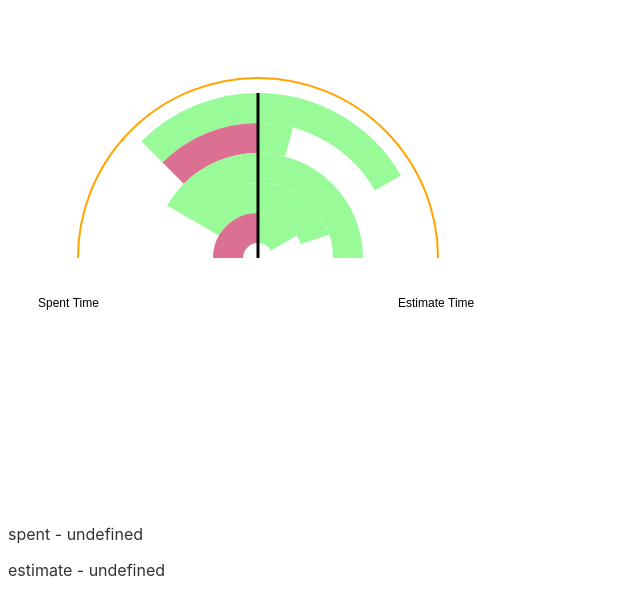
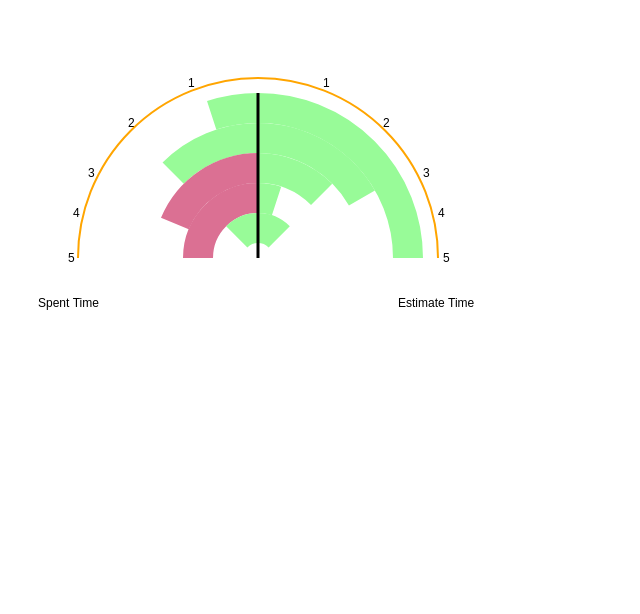
Before and after one commit to vasanth2929/chart_svelte, a Svelte app: page / in a window 1280 px wide. Shown: the top 614 px of the page, without its empty margins (0-640 px from the left). Built offline with nearby package versions, Linux system fonts and the light colour scheme.

Commit message:
fix: add tooltip to the chart

```diff
--- a/src/App.svelte
+++ b/src/App.svelte
@@ -4,28 +4,28 @@
     let data: Data<"spent", "estimate"> = [
         {
             name: "M1",
-            left: { name: "spent", value: 4 },
+            left: { name: "spent", value: 1 },
             right: { name: "estimate", value: 5 },
         },
         {
             name: "M2",
-            left: { name: "spent", value: 4 },
+            left: { name: "spent", value: 2 },
             right: { name: "estimate", value: 3 },
         },
         {
             name: "M3",
-            left: { name: "spent", value: 5 },
-            right: { name: "estimate", value: 8 },
+            left: { name: "spent", value: 4 },
+            right: { name: "estimate", value: 2 },
         },
         {
             name: "M4",
             left: { name: "spent", value: 5 },
-            right: { name: "estimate", value: 7 },
+            right: { name: "estimate", value: 1 },
         },
         {
             name: "M5",
-            left: { name: "spent", value: 8 },
-            right: { name: "estimate", value: 5 },
+            left: { name: "spent", value: 2 },
+            right: { name: "estimate", value: 2 },
         },
     ];
 </script>
--- a/src/components/canvas/R.svelte
+++ b/src/components/canvas/R.svelte
@@ -1,36 +1,34 @@
 <script lang="ts">
+    // Import Core
     import { onMount, onDestroy } from "svelte";
+    import { fade } from "svelte/transition";
     import Konva from "konva";
+    // Import Types
     import type { Stage } from "konva/types/Stage";
     import type { Layer } from "konva/types/Layer";
-    import {
-        degreesToRadians,
-        findMinAndMax,
-        getNumbers,
-        findXPosition,
-    } from "../../utils";
     import type { Shape } from "konva/types/Shape";
-    let left, right;
-    interface Option {
-        width?: number;
-        height?: number;
-        data: any[];
-        fontColor?: string;
-        leftLabel?: string;
-        rightLabel?: string;
-        valueInticatorColor?: string;
-        verticalLineColor?: string;
-        rightArcColor?: string;
-        leftArcColorOnFailure?: string;
-        backgroundColor?: string;
-    }
-    let shapes: Shape[] = [];
+    import type { Option } from "../../types";
+    // Import Utils
+    import { degreesToRadians, findMinAndMax, getNumbers } from "../../utils";
+
     export let data = [];
+
+    let leftValue: number,
+        rightValue: number,
+        top: number,
+        left: number,
+        title: string;
+    let showTooltip: boolean = false;
+
     let isSlicing = true;
     let { max, min } = findMinAndMax(data);
 
+    let writeText = (text, x, y) => new Konva.Text({ text, x, y });
+
     function chart(ele: HTMLElement, options: Option) {
+        let shapes: Array<Shape> = [];
         let layer: Layer, stage: Stage, rightArc: Shape, leftArc: Shape;
+
         function draw(options: Option) {
             let wrapper = document.createElement("div");
             wrapper.id = "radial-chart";
@@ -51,39 +49,12 @@
             let numbers = getNumbers(min, max);
             let revArr = [...numbers];
             numbers.reverse();
-            // right text
-            // for (let i = 0; i < numbers.length; i++) {
-            //     // right text
-            //     ctx.beginPath();
-            //     ctx.fillStyle = options.fontColor;
-            //     ctx.fillText(
-            //         numbers[i].toString(),
-            //         findXPosition(width, 180, (90 / numbers.length) * i) +
-            //             (i < 1 ? 6 : i * 8),
-            //         height / 2 - i * 35
-            //     );
-            //     ctx.closePath();
-            //     // left text
-            //     ctx.beginPath();
-            //     ctx.fillStyle = options.fontColor;
-            //     ctx.fillText(
-            //         numbers[i].toString(),
-            //         findXPosition(
-            //             width,
-            //             180,
-            //             360 - 180 - (90 / numbers.length) * i
-            //         ) -
-            //             (i < 1 ? 6 : i * 8) -
-            //             5,
-            //         height / 2 - i * 35
-            //     );
-            //     ctx.closePath();
-            // }
-            // // arc
+
             for (let i = 0; i < data.length; i++) {
                 rightArc = new Konva.Shape({
+                    name: JSON.stringify(data[i]),
                     strokeWidth: 30,
-                    stroke: "palegreen",
+                    stroke: options.rightArcColor || "black",
                     sceneFunc: (c, shape) => {
                         c.moveTo(width / 2, height / 2);
                         c.beginPath();
@@ -108,6 +79,7 @@
                     },
                 });
                 leftArc = new Konva.Shape({
+                    name: JSON.stringify(data[i]),
                     strokeWidth: 30,
                     stroke:
                         data[i].left.value <= data[i].right.value
@@ -136,11 +108,9 @@
                         c.closePath();
                     },
                 });
-
-                layer.add(rightArc);
-                layer.add(leftArc);
+                shapes.push(leftArc);
+                shapes.push(rightArc);
             }
-            stage.add(layer);
 
             let indicatorShape = new Konva.Shape({
                 stroke: options.valueInticatorColor || "orange",
@@ -159,8 +129,6 @@
                 },
             });
 
-            layer.add(indicatorShape);
-
             let verticalLineShape = new Konva.Shape({
                 stroke: options.verticalLineColor || "black",
                 strokeWidth: 3,
@@ -173,15 +141,12 @@
                 },
             });
 
-            layer.add(verticalLineShape);
-
             // left side label
             let leftLabel = new Konva.Text({
                 x: width / 2 - 180 - 40,
                 y: height / 2 + 40,
                 text: options.leftLabel,
             });
-            layer.add(leftLabel);
 
             //right side label
             let rightLabel = new Konva.Text({
@@ -189,13 +154,52 @@
                 y: height / 2 + 40,
                 text: options.rightLabel,
             });
+
+            let left1Text = writeText("1", 180, 70);
+            let right1Text = writeText("1", 315, 70);
+            let left2Text = writeText("2", 120, 110);
+            let right2Text = writeText("2", 375, 110);
+            let left3Text = writeText("3", 80, 160);
+            let right3Text = writeText("3", 415, 160);
+            let left4Text = writeText("4", 65, 200);
+            let right4Text = writeText("4", 430, 200);
+            let left5Text = writeText("5", 60, height / 2 - 5);
+            let right5Text = writeText("5", 435, height / 2 - 5);
+
+            layer.add(left1Text);
+            layer.add(right1Text);
+            layer.add(left2Text);
+            layer.add(right2Text);
+            layer.add(left3Text);
+            layer.add(right3Text);
+            layer.add(left4Text);
+            layer.add(right4Text);
+            layer.add(left5Text);
+            layer.add(right5Text);
+
             layer.add(leftLabel);
             layer.add(rightLabel);
+            layer.add(indicatorShape);
+            shapes.forEach((shape) => {
+                layer.add(shape);
+            });
+            layer.add(verticalLineShape);
+            stage.add(layer);
+            layer.draw();
 
-            layer.on("click", function (e) {
-                console.log(e);
+            stage.on("click", function (e) {
+                if (e.target.attrs?.name) {
+                    showTooltip = true;
+                    let obj = JSON.parse(e.target.attrs?.name);
+                    leftValue = obj.left.value;
+                    rightValue = obj.right.value;
+                    left = e.evt.clientX;
+                    top = e.evt.clientY;
+                    title = obj.name;
+                } else {
+                    showTooltip = false;
+                }
             });
-            layer.draw();
         }
         draw(options);
         return {
@@ -215,40 +219,30 @@
         rightArcColor: "palegreen",
         leftArcColorOnFailure: "palevioletred",
     };
-    let interval = null;
-
-    let generateRandomValues = () => {
-        // let values = [3, 4, 5, 6, 7, 8];
-        // let tempData = [];
-        // for (let i = 0; i < 5; i++) {
-        //     tempData.push({
-        //         name: "M" + (i + 1),
-        //         left: {
-        //             name: "spent",
-        //             value: values[Math.floor(Math.random() * values.length)],
-        //         },
-        //         right: {
-        //             name: "estimate",
-        //             value: values[Math.floor(Math.random() * values.length)],
-        //         },
-        //     });
-        // }
-        // options = { ...options, data: tempData };
+    // to hide the tooltip
+    let hideToolTip = (e: Event) => {
+        if (e.target instanceof HTMLCanvasElement === false)
+            showTooltip = false;
     };
     onMount(() => {
         options = { ...options, data: options.data.slice(0, 5) };
         isSlicing = false;
-        interval = setInterval(generateRandomValues, 3000);
+        document.addEventListener("click", hideToolTip);
     });
 
     onDestroy(() => {
-        clearInterval(interval);
+        document.removeEventListener("click", hideToolTip);
     });
 </script>
 
 <style>
     .chart__tooltip {
-        position: absolute;
+        background-color: white;
+        padding: 5px 10px;
+        background: white;
+        box-shadow: 1px 1px 5px black, -1px -1px 5px black;
+        font-size: 14px;
+        text-align: center;
     }
 </style>
 
@@ -256,7 +250,13 @@
     <div use:chart={options} />
 {/if}
 
-<div class="chart__tooltip">
-    <p>{data[0]?.left?.name} - {left}</p>
-    <p>{data[0]?.right?.name} - {right}</p>
-</div>
+{#if showTooltip}
+    <div
+        transition:fade
+        class="chart__tooltip"
+        style={`position:absolute;top:${top}px ;left: ${left}px;`}>
+        <p>{title}</p>
+        <p>{data[0]?.left?.name} - {leftValue}</p>
+        <p>{data[0]?.right?.name} - {rightValue}</p>
+    </div>
+{/if}
```
Also changed, not shown: src/types/index.ts (+13 -5 lines).
